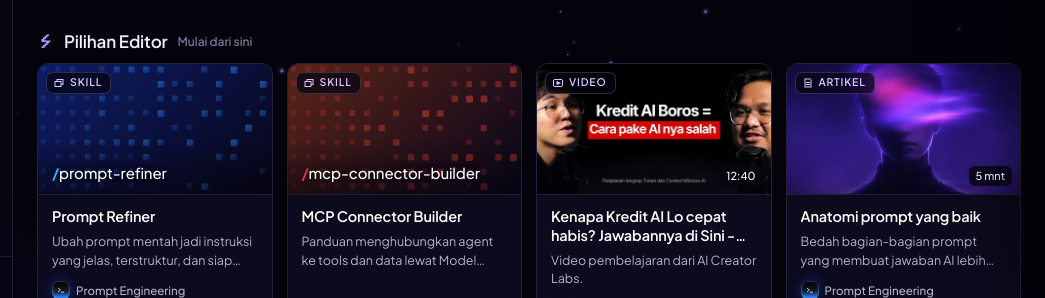
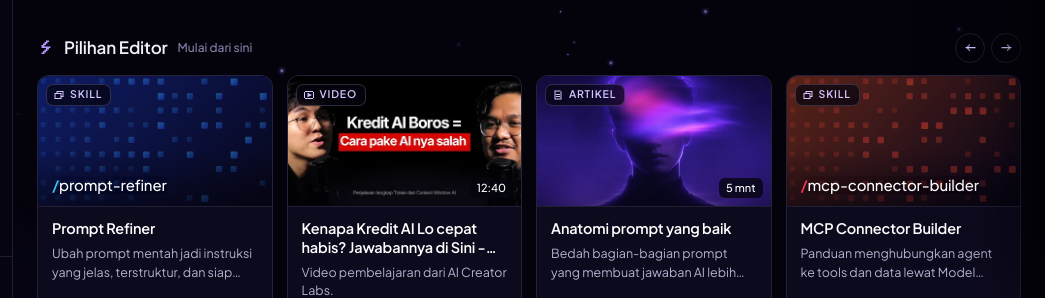
Before and after one commit to fieldofpraxis/ACL-PublicDirectory2, a plain HTML site: page index.html in a window 1280 px wide. Shown: the part 485-783 px from the top of the page, 235-1280 px from the left. Drawn offline with Linux system fonts and the light colour scheme.

Commit message:
Pilihan Editor as carousel with arrows
Co-Authored-By: Claude Sonnet 5.5 <noreply@anthropic.com>
Claude-Session: https://claude.ai/code/session_015ez9Tos3nKVWbBGBx7gJRk

```diff
--- a/index.html
+++ b/index.html
@@ -463,8 +463,9 @@ const sorts=[["new","Terbaru"],["pop","Terpopuler"],["az","A sampai Z"]].map(([v
 const lvs=`<option value="">Semua Level</option>`+["Beginner","Intermediate","Advanced"].map(l=>`<option${S.l===l?" selected":""}>${l}</option>`).join("");
 const chips=TOPICS.map(t=>{const on=S.c.has(t),c=ITEMS.filter(x=>(S.t==="all"||x.k===S.t)&&x.tg.includes(t)).length;if(!c&&!on)return"";return `<button class="chip${on?" on":""}" data-act="topic" data-v="${esc(t)}">${ci(t)}${esc(t)}${on?`<span class="x">${I.x}</span>`:""}</button>`}).join("");
 let body="";
-if(!filt){const f=ITEMS.filter(x=>["s0","v0","a0","s4"].includes(x.id));
-body=`<section class="sec"><div class="sh2"><h2>${BOLT}Pilihan Editor</h2><span class="c">Mulai dari sini</span></div><div class="feat">${f.map(x=>card(x,0)).join("")}</div></section>`+secHtml("s")+secHtml("v")+secHtml("a")}
+if(!filt){const ids=["s0","v0","a0","s4","v1","a1","s2","v3"],f=ids.map(i=>ITEMS.find(x=>x.id===i)).filter(Boolean);
+const nb2=`<span class="cn"><button class="cb2" data-act="car" data-v="-1" aria-label="Geser ke kiri"><span style="display:inline-grid;transform:scaleX(-1)">${I.arr}</span></button><button class="cb2" data-act="car" data-v="1" aria-label="Geser ke kanan">${I.arr}</button></span>`;
+body=`<section class="sec"><div class="sh2"><h2>${BOLT}Pilihan Editor</h2><span class="c">Mulai dari sini</span>${nb2}</div><div class="grid car">${f.map(x=>card(x,0)).join("")}</div></section>`+secHtml("s")+secHtml("v")+secHtml("a")}
 else{const act=[...S.c].map(t=>`<button class="q" data-act="topic" data-v="${esc(t)}">${esc(t)}${I.x}</button>`).join("")+(S.l?`<button class="q" data-act="level" data-v="${S.l}">${S.l}${I.x}</button>`:"")+(S.q?`<button class="q" data-act="clearq">&ldquo;${esc(S.q)}&rdquo;${I.x}</button>`:"");
 body=`<div class="rs"><span><b>${a.length}</b> Resource${S.t!=="all"?" &middot; "+TY[S.t].n:""}</span>${act}${(S.c.size||S.l||S.q)?`<button class="rst" data-act="reset">${I.reset}Reset Filter</button>`:""}</div>`+(a.length?`<div class="grid${S.t==="s"?" skl":S.t==="v"?" g3":S.t==="a"?" ga":""}">${a.map(x=>card(x,S.t==="s"?1:0)).join("")}</div>`:`<div class="empty"><span class="sr">Belum ketemu</span><h3>Tidak Ada Hasil yang Cocok</h3><p>Coba kata kunci lain atau kurangi filter yang aktif.</p><button class="btn o" data-act="reset">Reset Filter</button></div>`)}
 w.innerHTML=`<div class="tb"><div class="tabs">${tabs}</div><div class="sp">${dd("l",S.l||"Semua Level",lvO,S.l)}${dd("s",(sorts0.find(x=>x[0]===S.s)||sorts0[0])[1],sorts0,S.s)}</div></div><div class="chips">${chips}</div>${body}<div class="foot"><span>Copyright AI Creator Labs 2026</span><button class="btt" data-act="totop">${I.arr}Kembali ke atas</button><span>Semua resource gratis. Konten masih contoh dan akan diganti data asli.</span></div>`}
```
